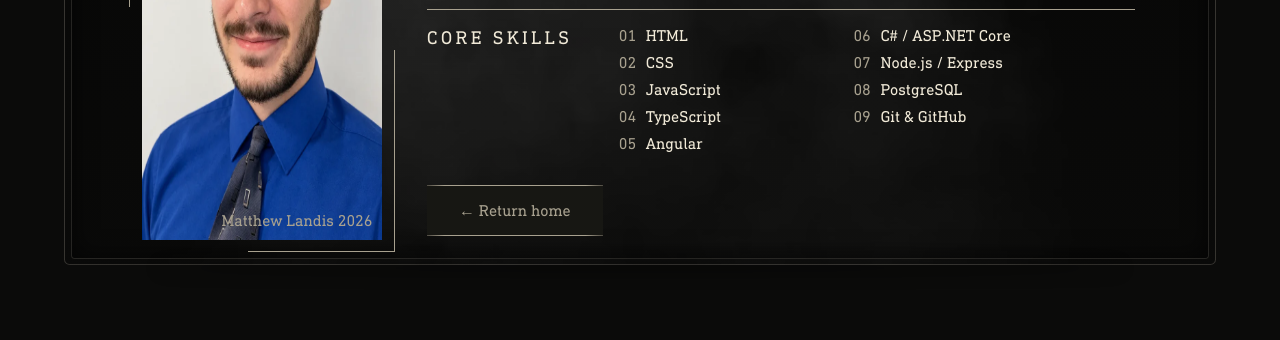
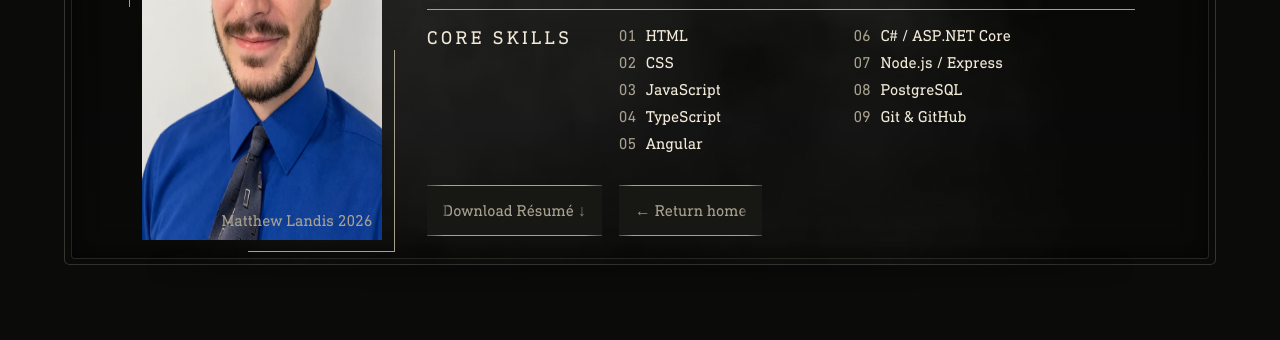
Before and after one commit to MatthewLandis/Portfolio-2026, a plain HTML site: page src/index.html in a window 1280 px wide. Both pictures are taken after a click on the button "ABOUT". Shown: the part 372-712 px from the top of the page. Drawn offline with nearby package versions, Linux system fonts and the light colour scheme.

Commit message:
Add résumé download to About and Contact

```diff
--- a/src/index.html
+++ b/src/index.html
@@ -86,6 +86,9 @@
                         <li><span>08</span>PostgreSQL</li>
                         <li><span>09</span>Git &amp; GitHub</li>
                     </ul>
+                <a class="home-button site-button resume-button" href="Matthew-Landis-Resume.pdf" target="_blank" rel="noopener">
+                    <span class="button-label">Download Résumé ↓</span>
+                </a>
                 <button class="home-button site-button" type="button" data-target="home" onclick="showSection('home', this)">
                     <span class="button-label">← Return home</span>
                 </button>
@@ -152,6 +155,9 @@
                 <span>Email</span>
                 <a href="mailto:Matthewlandis51@outlook.com">Matthewlandis51@outlook.com</a>
             </div>
+            <a class="home-button site-button resume-button" href="Matthew-Landis-Resume.pdf" target="_blank" rel="noopener">
+                <span class="button-label">Download Résumé ↓</span>
+            </a>
             <button class="home-button site-button" type="button" data-target="home" onclick="showSection('home', this)">
                 <span class="button-label">← Return home</span>
             </button>
--- a/src/styles.css
+++ b/src/styles.css
@@ -608,6 +608,14 @@ main {
   color: var(--cream);
 }
 
+#about aside .home-button {
+  justify-self: start;
+}
+
+#contact .resume-button {
+  margin-top: 0;
+}
+
 /* Projects Styles */
 #projects {
   display: flex;
```
Also changed, not shown: 1 other file.
